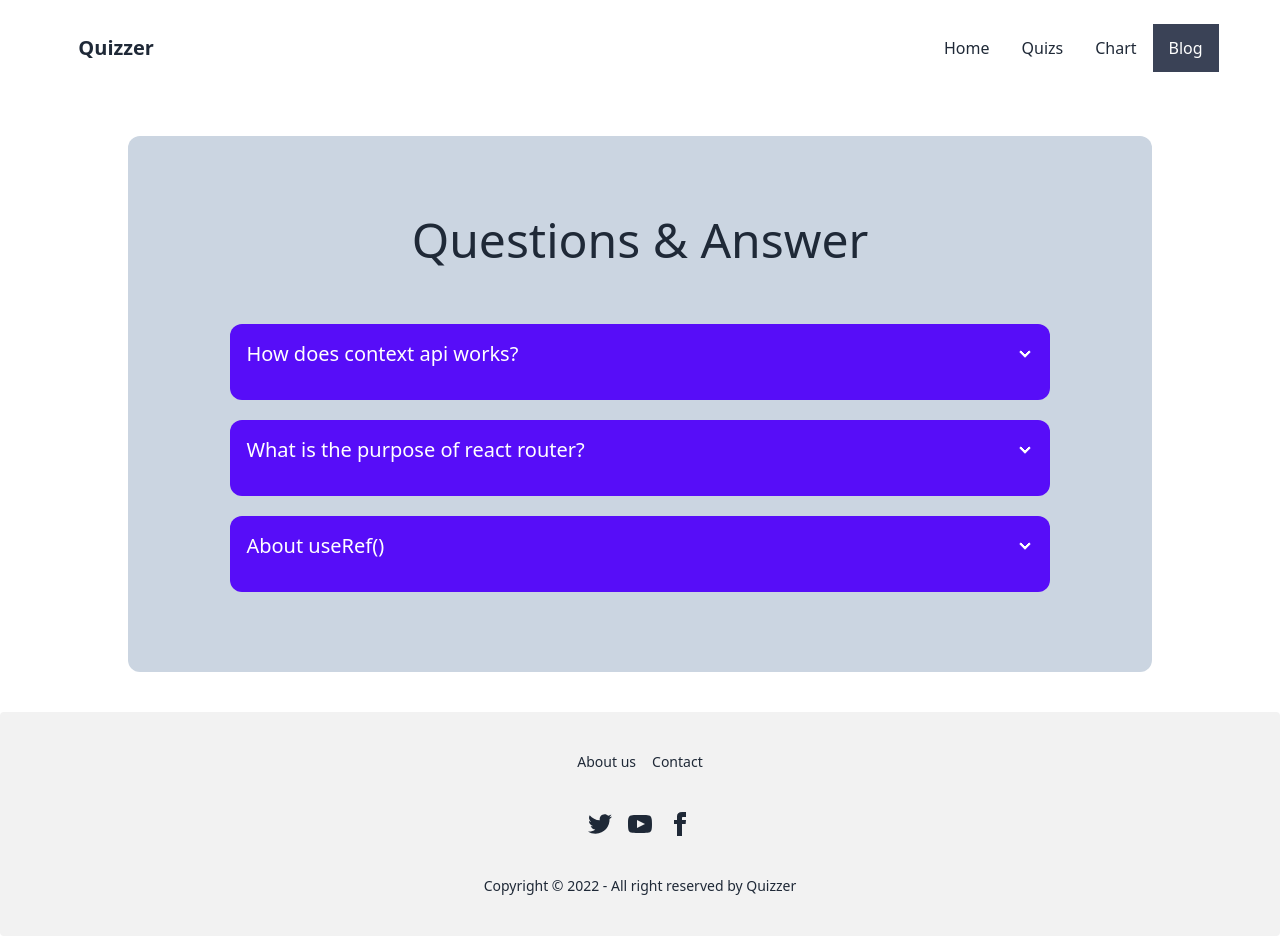
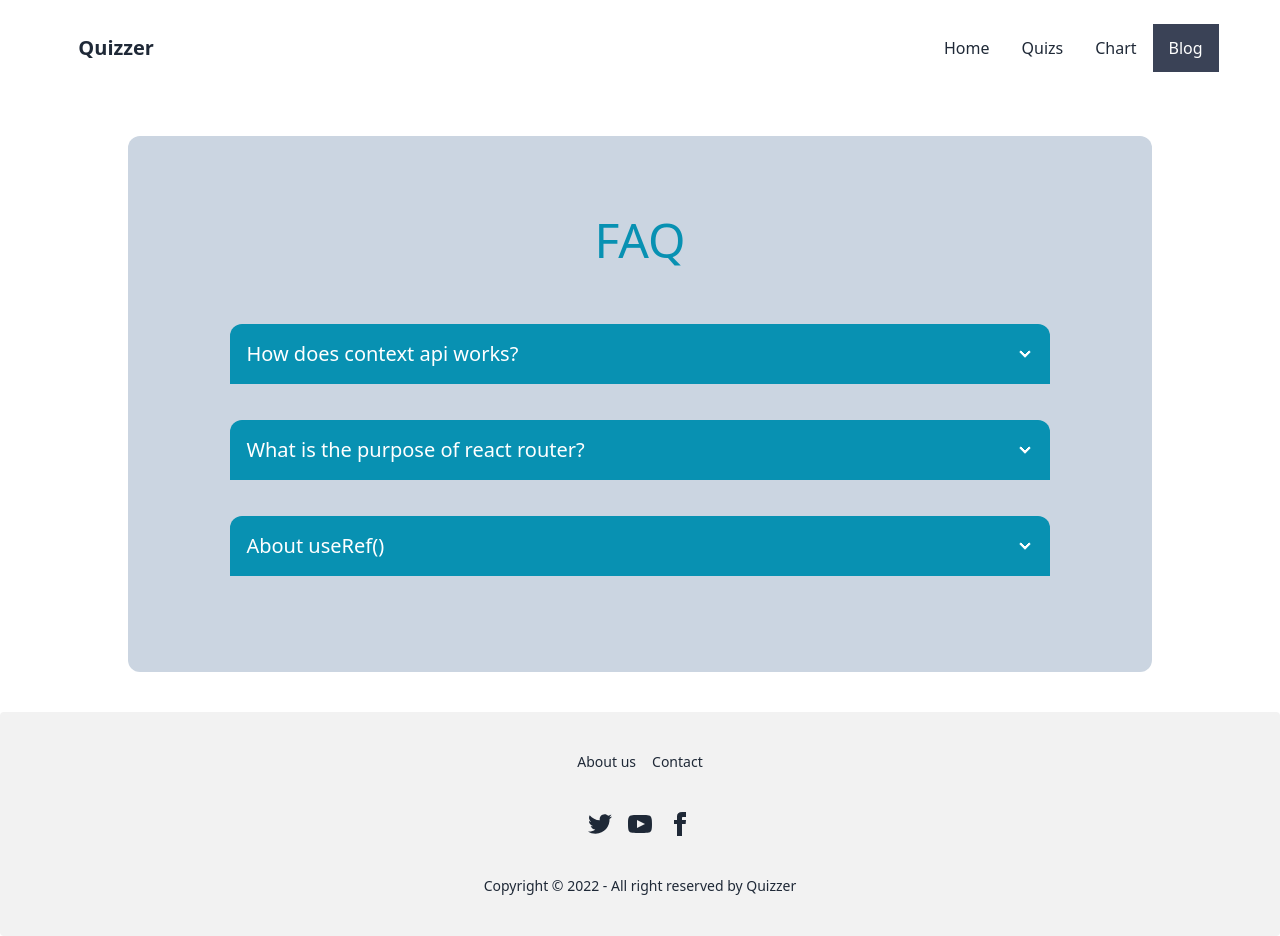
Before and after one commit to BossBaby25/Quizzer, a React (Create React App) app: page /blog in a window 1280 px wide. Built offline with nearby package versions, Linux system fonts and the light colour scheme; the HTML template or start-up script is replaced by a standard one.

Commit message:
blog added

```diff
--- a/src/components/Blog/Blog.js
+++ b/src/components/Blog/Blog.js
@@ -3,34 +3,34 @@ import React from 'react';
 const Blog = () => {
     return (
         <div className='my-10 grid gap-5 w-4/5 mx-auto bg-slate-300 rounded-xl py-20'>
-            <h1 className='text-5xl text-center mb-10'>Questions & Answer</h1>
+            <h1 className='text-cyan-600 text-5xl text-center mb-10'>FAQ</h1>
 
             <div className="collapse collapse-arrow w-4/5 mx-auto rounded-xl">
                 <input type="checkbox" className="peer" />
-                <div className="collapse-title  text-xl bg-primary text-primary-content peer-checked:bg-secondary peer-checked:text-secondary-content">
+                <div className="collapse-title bg-cyan-600 text-xl  text-primary-content peer-checked:bg-indigo-600 peer-checked:text-content">
                     How does context api works?
                 </div>
-                <div className="collapse-content bg-primary text-primary-content pt-4 ">
-                    <p>The React Context API is a way for a React app to effectively produce global variables that can be passed around. This is the alternative to "prop drilling" or moving props from grandparent to child to parent, and so on. Context is also touted as an easier, lighter approach to state management using Redux.</p>
+                <div className="collapse-content text-content pt-4 ">
+                    <p>React.createContext() is all you need. It returns a consumer and a provider. Provider is a component that as it's names suggests provides the state to its children. It will hold the "store" and be the parent of all the components that might need that store. Consumer as it so happens is a component that consumes and uses the state.</p>
                 </div>
             </div>
 
             <div className="collapse collapse-arrow w-4/5 mx-auto rounded-xl">
                 <input type="checkbox" className="peer" />
-                <div className="collapse-title  text-xl bg-primary text-primary-content peer-checked:bg-secondary peer-checked:text-secondary-content">
+                <div className="collapse-title bg-cyan-600 text-xl  text-primary-content peer-checked:bg-indigo-600 peer-checked:text-content">
                     What is the purpose of react router?
                 </div>
-                <div className="collapse-content bg-primary text-primary-content pt-4 ">
-                    <p>React Router is a JavaScript library used to handle client and server-side routing in React applications. It allows the creation of single-page web or mobile apps that allows navigation without the page refreshing. React Router also gives us access to browser history features while maintaining the correct view of the application. React Router uses a component-based approach to routing. It provides different routing components as needed by the application.</p>
+                <div className="collapse-content text-content pt-4 ">
+                    <p>ReactJS Router is mainly used for developing Single Page Web Applications. React Router is used to define multiple routes in the application. When a user types a specific URL into the browser, and if this URL path matches any 'route' inside the router file, the user will be redirected to that particular route.React Router is a standard library system built on top of the React and used to create routing in the React application using React Router Package. It provides the synchronous URL on the browser with data that will be displayed on the web page. It maintains the standard structure and behavior of the application and mainly used for developing single page web applications.</p>
                 </div>
             </div>
 
             <div className="collapse collapse-arrow w-4/5 mx-auto rounded-xl">
                 <input type="checkbox" className="peer" />
-                <div className="collapse-title  text-xl bg-primary text-primary-content peer-checked:bg-secondary peer-checked:text-secondary-content">
+                <div className="collapse-title bg-cyan-600 text-xl  text-primary-content peer-checked:bg-indigo-600 peer-checked:text-content">
                     About useRef()
                 </div>
-                <div className="collapse-content bg-primary text-primary-content pt-4 ">
+                <div className="collapse-content text-content pt-4 ">
                     <ul >
                         <li>The useRef Hook lets us create mutable variables inside functional components. There are three main key points that you should keep in mind when using the useRef Hook.</li>
                         <li>A ref created with useRef will be created only when the component has been mounted and preserved for the full lifecycle.</li>
--- a/src/components/Home/QuizTopicCard/QuizTopicCard.js
+++ b/src/components/Home/QuizTopicCard/QuizTopicCard.js
@@ -16,7 +16,7 @@ const QuizTopicCard = ({ quizTopic }) => {
             <div className="card-body">
                 <h2 className="card-title">{name}</h2>
                 <p>Total Questions: {total}</p>
-                <div className="card-actions justify-end">
+                <div className="card-actions">
                     <button
                         onClick={handleStartQuiz}
                         className="btn bg-[#3A4256]">
--- a/src/components/Home/QuizTopics/QuizTopics.js
+++ b/src/components/Home/QuizTopics/QuizTopics.js
@@ -4,8 +4,8 @@ import QuizTopicCard from '../QuizTopicCard/QuizTopicCard';
 const QuizTopics = ({ topics }) => {
     return (
         <div>
-            <h1 className="text-3xl font-bold text-center my-10 text-blue-300">Select your favourite language for Quiz</h1>
-            <div className='  max-w-4xl gap-10 mx-4  md:mx-auto '>
+            <h1 className="text-3xl font-bold text-center my-10 text-blue-300">Select your topic for Quiz</h1>
+            <div className=' max-w-4xl gap-10 mx-4  md:mx-auto '>
                 {
                     topics.map(quizTopic => <QuizTopicCard
                         key={quizTopic.id}
```
